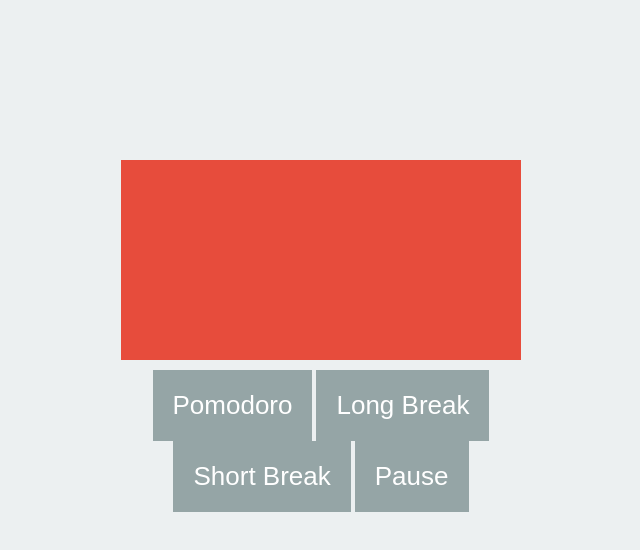
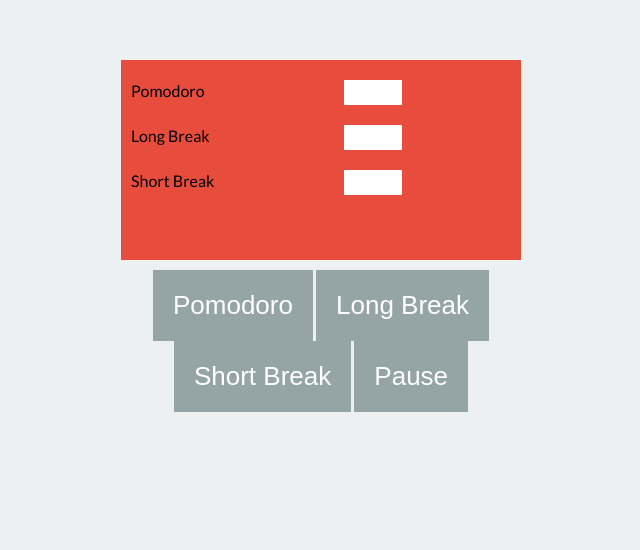
Before and after one commit to captainsafia/pomodory, a plain HTML site: page index.html in a window 1280 px wide. Shown: the part 140-690 px from the top of the page, without its empty margins (319-959 px from the left). Drawn offline with Linux system fonts and the light colour scheme.

Commit message:
Added initial interface for options menu

```diff
--- a/css/style.css
+++ b/css/style.css
@@ -3,6 +3,7 @@
 body {
     margin: 0;
     background: #ecf0f1;
+    font-family: 'Lato', sans-serif;
 }
 
 div.main {
@@ -10,7 +11,7 @@ div.main {
     height: 400px;
     top: 50%;
     left: 50%;
-    margin-top: -100px;
+    margin-top: -200px;
     margin-left: -200px;
     position:fixed;
     text-align: center;
@@ -24,6 +25,23 @@ div.clock {
 
 div.buttons {
     margin-top: 10px;
+}
+
+div.options {
+    text-align: left !important;
+    padding: 10px;
+}
+
+div.options label {
+    display: inline-block;
+    width: 200px;
+}
+
+div.options input {
+    display: inline-block;
+    border: 0;
+    margin: 10px;
+    padding: 5px;
 }
 
 span#countdown {
--- a/index.html
+++ b/index.html
@@ -10,6 +10,16 @@
         <div class="clock">
             <span id="countdown">
             </span>
+            <div class="options">
+                <form>
+                    <label for="pomdoro_length"> Pomodoro </label>
+                    <input type="number" id="pomodoro_length" name="pomdoro_length" min="5" max="45">
+                    <label for="long_break_length"> Long Break </label>
+                    <input type="number" id="long_break_length" name="long_break_length" min="10" max="30">
+                    <label for="short_break_length"> Short Break </label>
+                    <input type="number" id="short_break_length" name="short_break_length" min="2" max="10">
+                </form>
+            </div>
         </div>
         <div class="buttons">
             <button id="pomodoro"> Pomodoro </button>
```
